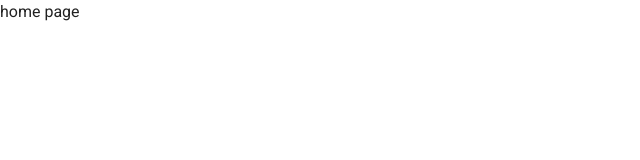
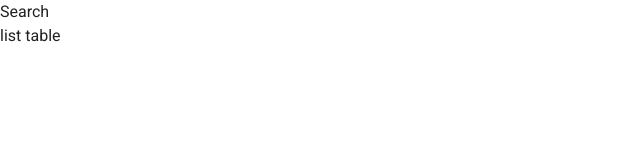
Before and after one commit to jnav24/vue-heroes, a Vue app: page / in a window 1280 px wide. Shown: the top 160 px of the page, without its empty margins (0-640 px from the left). Built offline with nearby package versions, Linux system fonts and the light colour scheme.

Commit message:
build components and tests for the home page

```diff
--- /dev/null
+++ b/src/components/ListTable.vue
@@ -0,0 +1,9 @@
+<template>
+	<div id="list-table">
+		list table
+	</div>
+</template>
+
+<script lang="ts"></script>
+
+<style></style>
--- /dev/null
+++ b/src/components/Search.vue
@@ -0,0 +1,9 @@
+<template>
+	<div id="search">
+		Search
+	</div>
+</template>
+
+<script lang="ts"></script>
+
+<style></style>
--- a/src/pages/Home.vue
+++ b/src/pages/Home.vue
@@ -1,9 +1,21 @@
 <template>
 	<div id="home">
-		home page
+		<Search></Search>
+		<ListTable></ListTable>
 	</div>
 </template>
 
-<script lang="ts"></script>
+<script lang="ts">
+	import Vue from 'vue';
+	import ListTable from '@/components/ListTable.vue';
+	import Search from '@/components/Search.vue';
+
+	export default Vue.extend({
+		components: {
+			ListTable,
+			Search,
+		},
+	})
+</script>
 
 <style></style>
```
Also changed, not shown: 1 other file (tests, documents, lock files or other folders).
